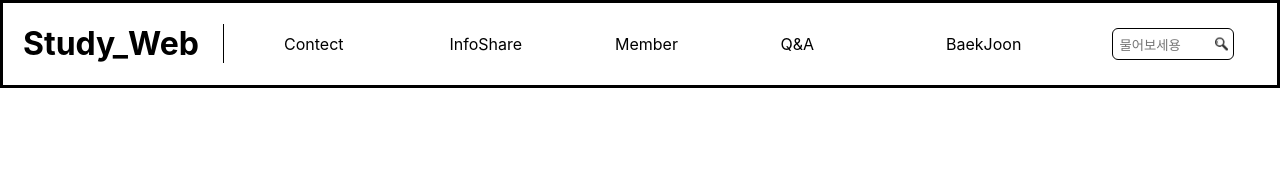
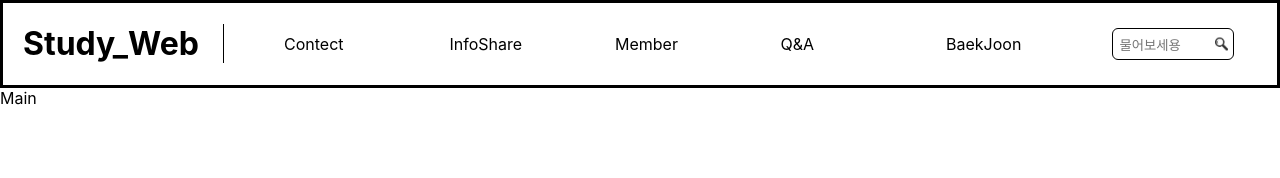
Before and after one commit to jeonghoon11/reactSWT, a React (Create React App) app in the folder swt/: page / in a window 1280 px wide. Shown: the top 178 px of the page. Built offline with nearby package versions, Linux system fonts and the light colour scheme.

Commit message:
Home component connect

```diff
--- a/swt/src/component/Head/Header.js
+++ b/swt/src/component/Head/Header.js
@@ -6,6 +6,7 @@ import Member from './Member';
 import Q_A from './Q_A';
 import BaekJoon from './BaekJoon';
 import Nav from "./Nav";
+import Home from "./Home";
 
 export default function Header() {
     return (
@@ -18,6 +19,8 @@ export default function Header() {
             </div>
             <div>
                 <Routes>
+                    <Route path="/" element={<Home />} />
+                    <Route path="/Home" element={<Home />} />
                     <Route path="/Contect" element={<Contect />} />
                     <Route path="/InfoShare" element={<InfoShare />} />
                     <Route path="/Member" element={<Member />} />
```
